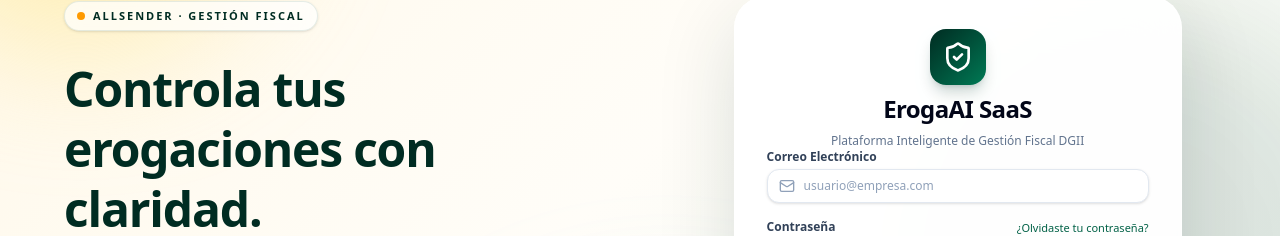
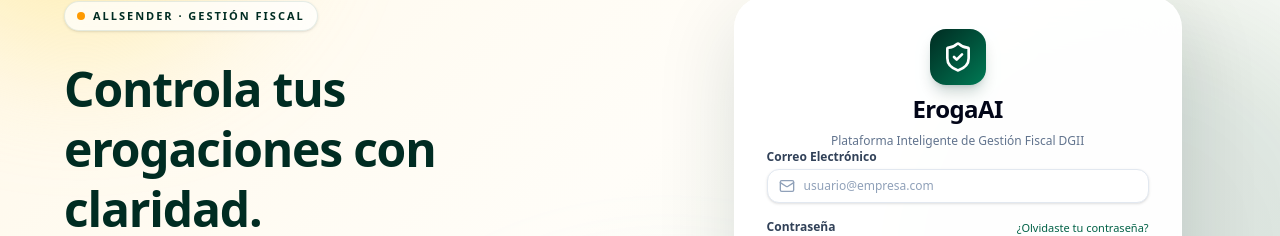
Before and after one commit to CodeMorf/Allsender-erogaai, a React (Vite) app: page / in a window 1280 px wide. Shown: the part 199-435 px from the top of the page. Built offline with nearby package versions, Linux system fonts and the light colour scheme; no server answers.

Commit message:
style(auth): simplify public app name

```diff
--- a/src/views/AuthView.tsx
+++ b/src/views/AuthView.tsx
@@ -175,7 +175,7 @@
           <div className="inline-flex items-center justify-center w-14 h-14 rounded-2xl bg-gradient-to-br from-emerald-950 to-emerald-700 text-white shadow-lg shadow-emerald-950/20 mb-2">
             <ShieldCheck className="w-8 h-8" />
           </div>
-          <h1 className="text-2xl font-black tracking-tight text-slate-950">ErogaAI SaaS</h1>
+          <h1 className="text-2xl font-black tracking-tight text-slate-950">ErogaAI</h1>
           <p className="text-xs text-slate-500">
             {mode === 'login' && 'Plataforma Inteligente de Gestión Fiscal DGII'}
             {mode === 'register' && 'Crea tu Organización y Registro Empresarial'}
```
